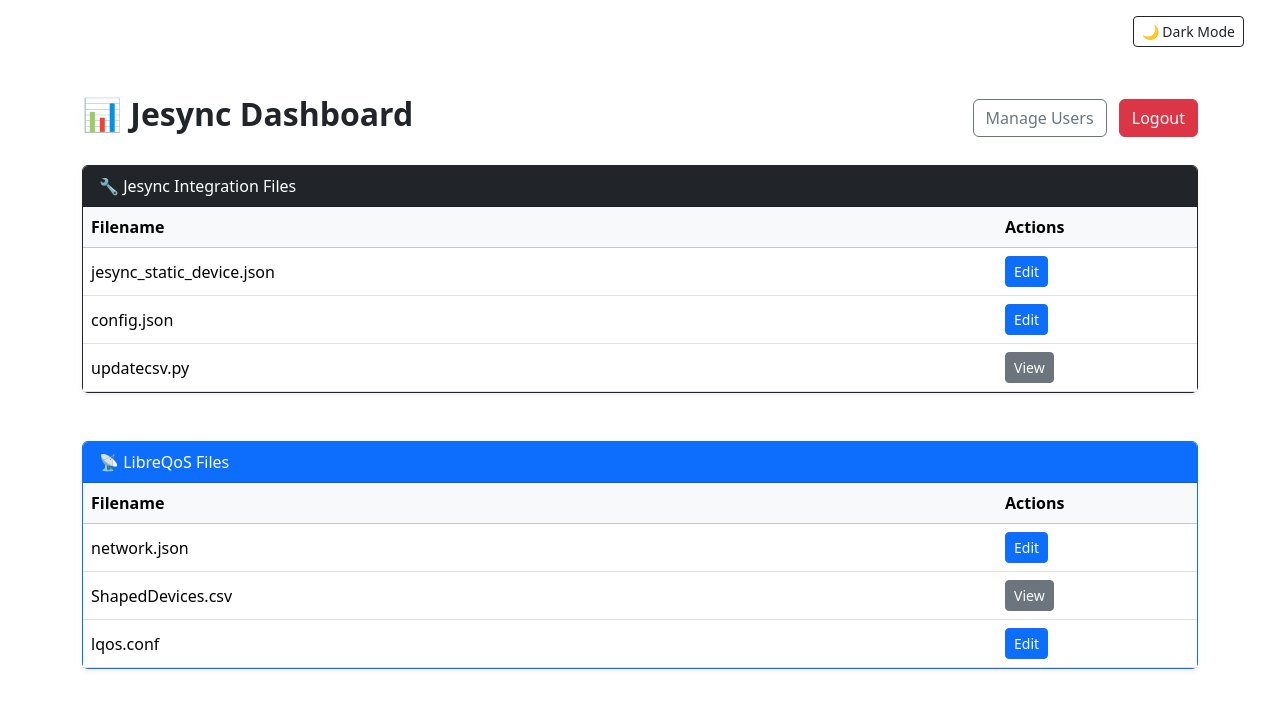
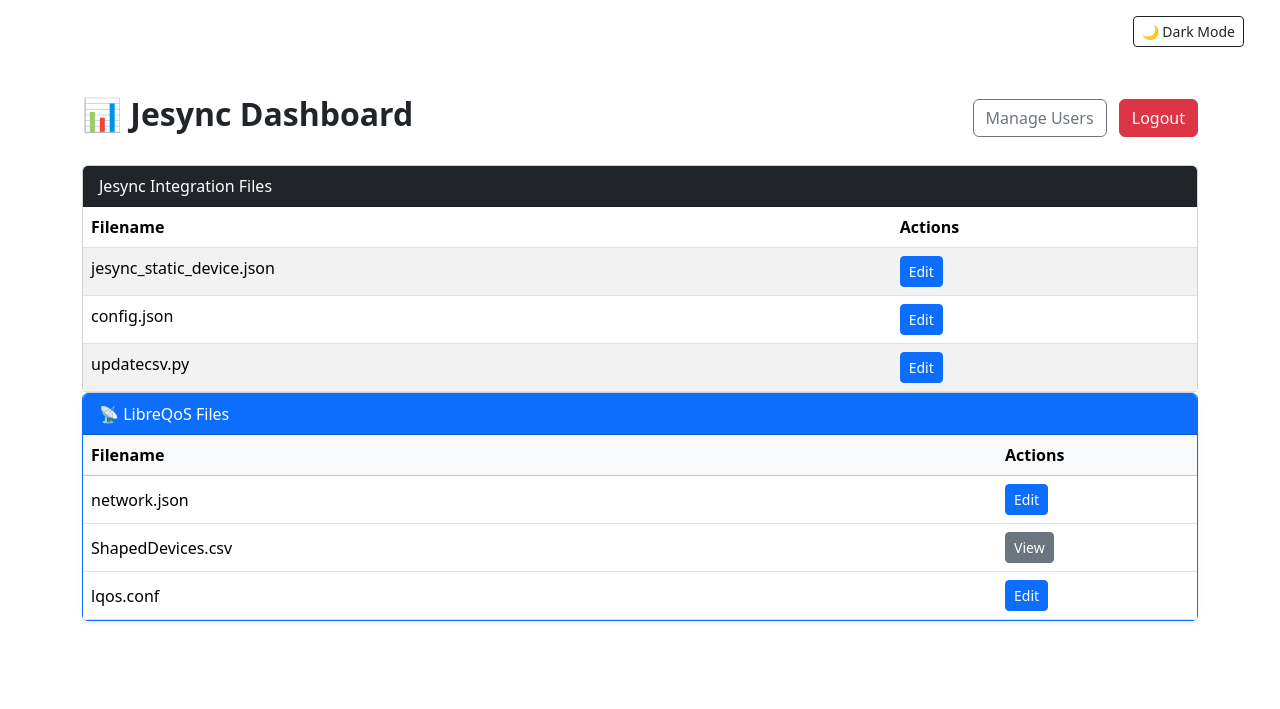
Before and after one commit to phminer101/jesync_dashboard_for_LibreQoS-Mikrotik_Integration, a Flask app: page /dashboard in a window 1280 px wide. Shown: the top 709 px of the page. Run offline with Flask 3, Linux system fonts and the light colour scheme; a user stored in the database is signed in.

Commit message:
Update dashboard.html

```diff
--- a/templates/dashboard.html
+++ b/templates/dashboard.html
@@ -10,28 +10,22 @@
   </div>
 
   <!-- Jesync Integration Files -->
-  <div class="row mb-5">
-    <div class="col">
-      <div class="card border-dark shadow-sm">
+ <!-- Jesync Integration Files -->
+<div class="card mt-3">
   <div class="card-header bg-dark text-white">
-          🔧 Jesync Integration Files
+    <i class="bi bi-tools"></i> Jesync Integration Files
   </div>
-        <div class="card-body p-0">
-          <table class="table table-hover m-0">
-            <thead class="table-light">
-              <tr><th>Filename</th><th style="width: 200px;">Actions</th></tr>
+  <table class="table table-striped mb-0">
+    <thead>
+      <tr><th>Filename</th><th>Actions</th></tr>
     </thead>
     <tbody>
     {% for file in files %}
       {% if file in ["jesync_static_device.json", "config.json", "updatecsv.py"] %}
       <tr>
-                  <td class="align-middle">{{ file }}</td>
+        <td>{{ file }}</td>
         <td>
-                    {% if file.endswith(".py") %}
-                      <a href="{{ url_for('edit_file', filename=file) }}" class="btn btn-secondary btn-sm">View</a>
-                    {% else %}
           <a href="{{ url_for('edit_file', filename=file) }}" class="btn btn-primary btn-sm">Edit</a>
-                    {% endif %}
         </td>
       </tr>
       {% endif %}
@@ -39,9 +33,7 @@
     </tbody>
   </table>
 </div>
-      </div>
-    </div>
-  </div>
+
 
   <!-- LibreQoS Files -->
   <div class="row">
```
Lines whose indentation alone changed are shown as unchanged.
